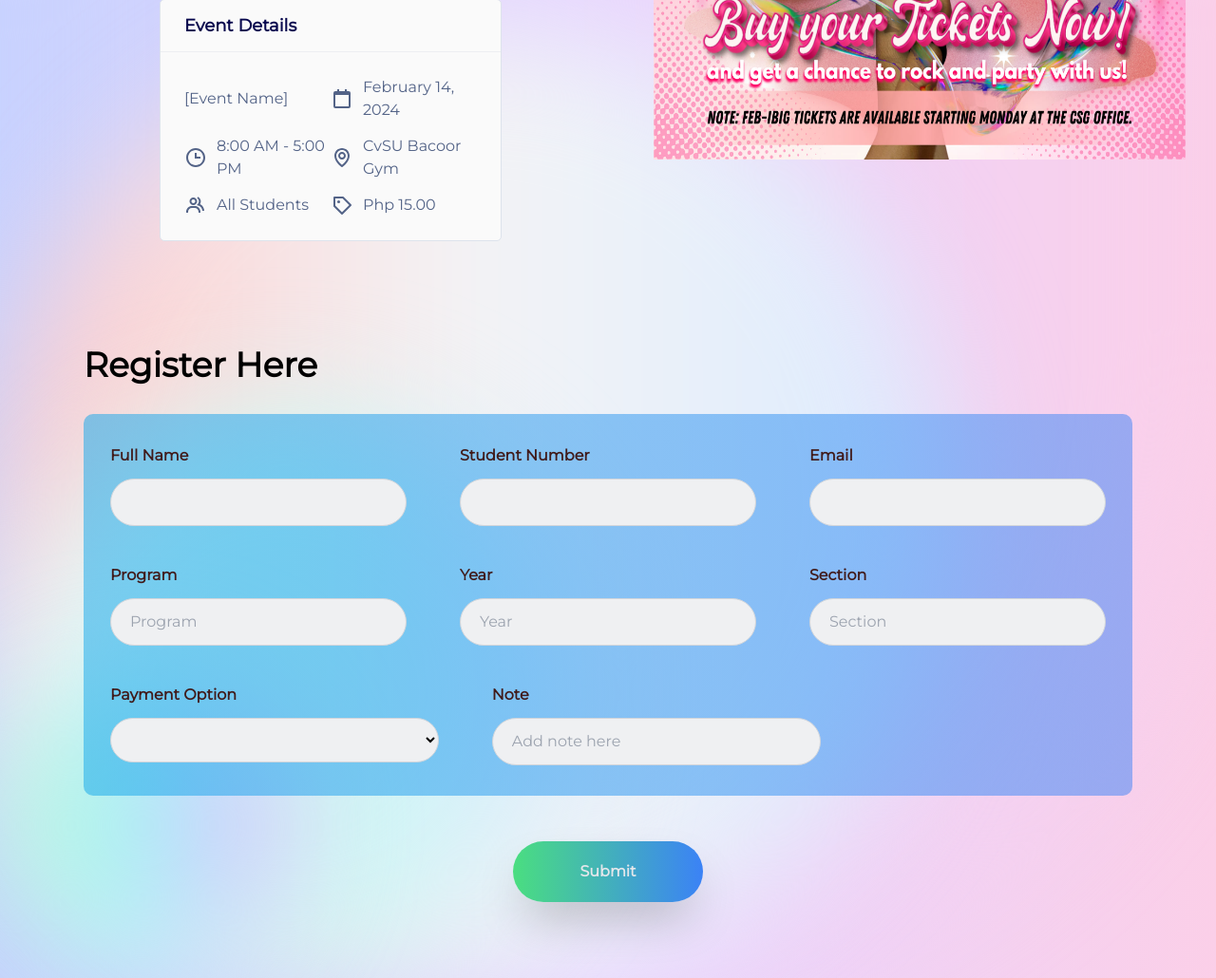
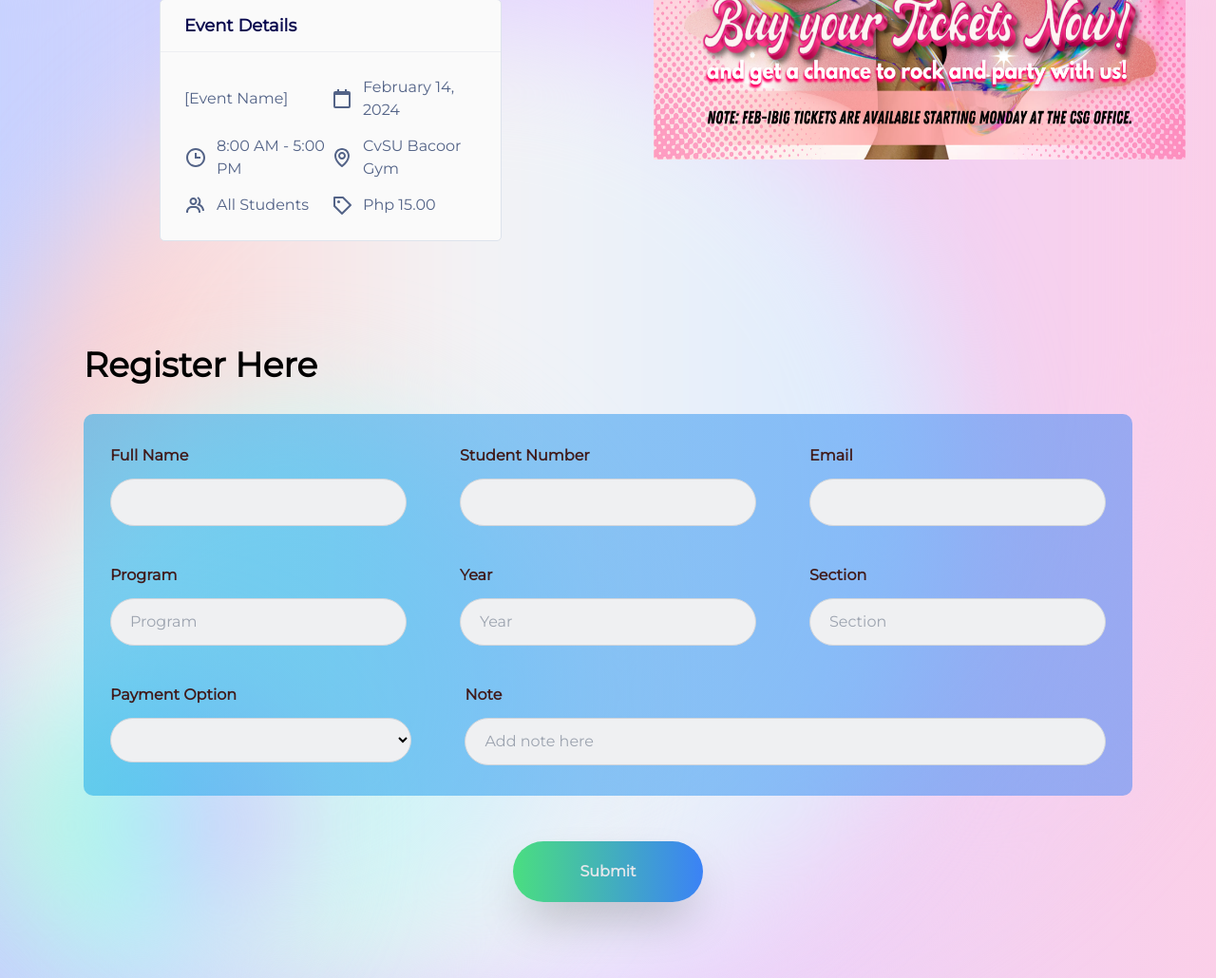
Before and after one commit to Cha17/AratsG, a PHP site: page /regfeb.php in a window 1280 px wide. Shown: the part 651-1681 px from the top of the page at 95% size. Run offline with PHP 8.4, Linux system fonts and the light colour scheme; some libraries are stand-ins or nearby versions.

Commit message:
Update regfeb.php

```diff
--- a/regfeb.php
+++ b/regfeb.php
@@ -224,7 +224,7 @@ if (isset($_POST["submit"])) {
               <div class="justify-between mt-10 max-md:max-w-full">
                 <div class="gap-14 flex max-md:flex-col max-md:items-stretch max-md:gap-0">
                   <!-- Payment Option -->
-                  <div class="flex flex-col items-stretch w-[33%] max-md:w-full max-md:ml-0">
+                  <div class="flex flex-col items-stretch w-[32%] max-md:w-full max-md:ml-0">
                     <div class="items-stretch flex grow flex-col max-md:mt-10">
                       <label for="payment" class="text-[#401b1b] text-base font-bold leading-6 whitespace-nowrap">Payment Option</label>
                       <div class="w-88 relative">
@@ -238,7 +238,7 @@ if (isset($_POST["submit"])) {
                   </div>
                   <!-- End of Payment Option -->
                   <!-- Note -->
-                  <div class="flex flex-col items-stretch w-[33%] max-md:w-full max-md:ml-0">
+                  <div class="flex flex-col items-stretch w-[68%] max-md:w-full max-md:ml-0">
                     <div class="items-stretch flex grow flex-col max-md:mt-10">
                       <label for="note" class="text-[#401b1b] text-base font-bold leading-6 whitespace-nowrap">Note</label>
                       <input type="text" name="note" id="note" class="bg-[#eff0f2] mt-3 py-3 px-5 w-full border border-gray-300 p-3 focus:outline-none focus:ring-[#ab644d] focus:ring-1 rounded-[50px] max-md:pl-1" placeholder="Add note here" />
```
